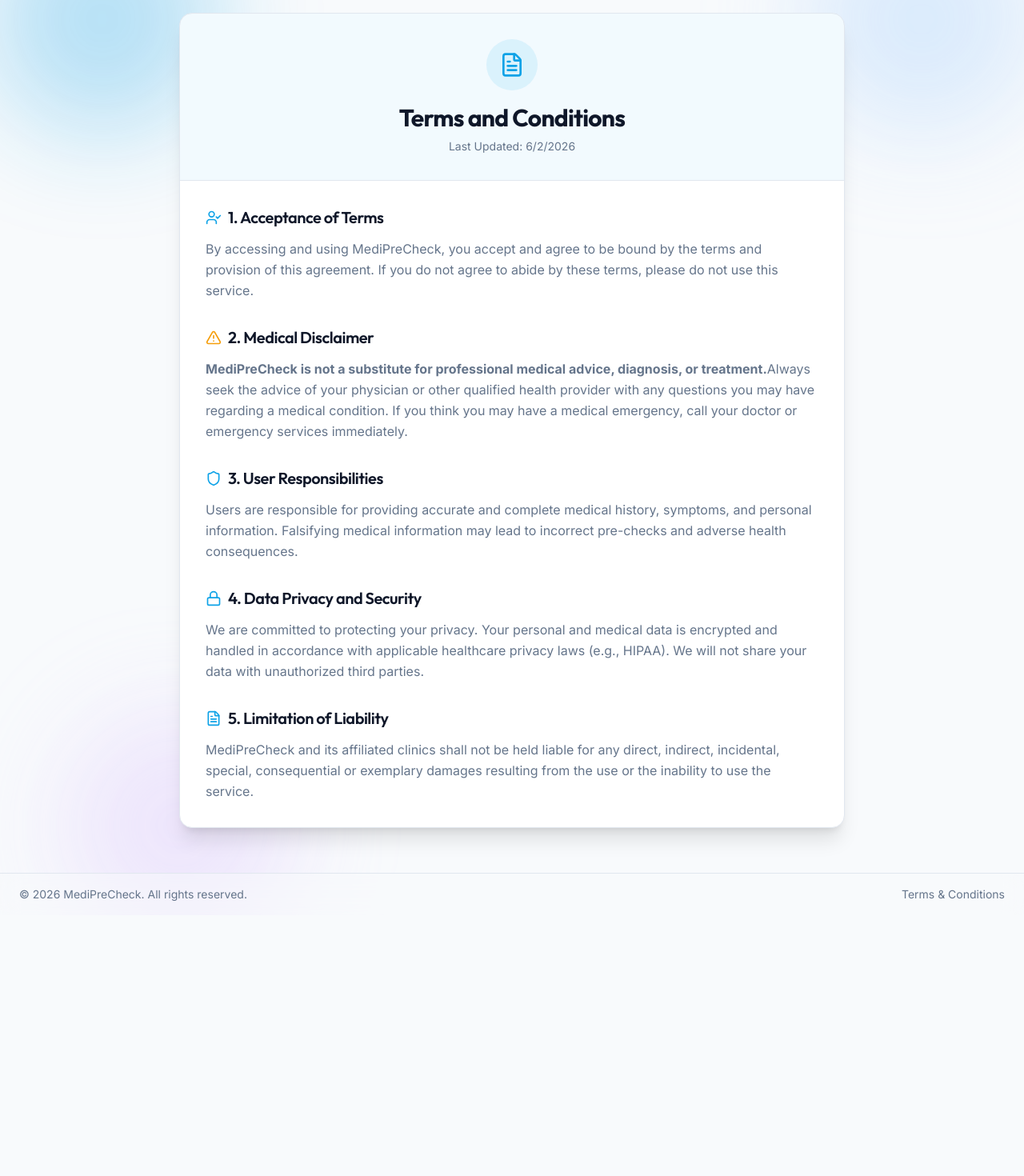
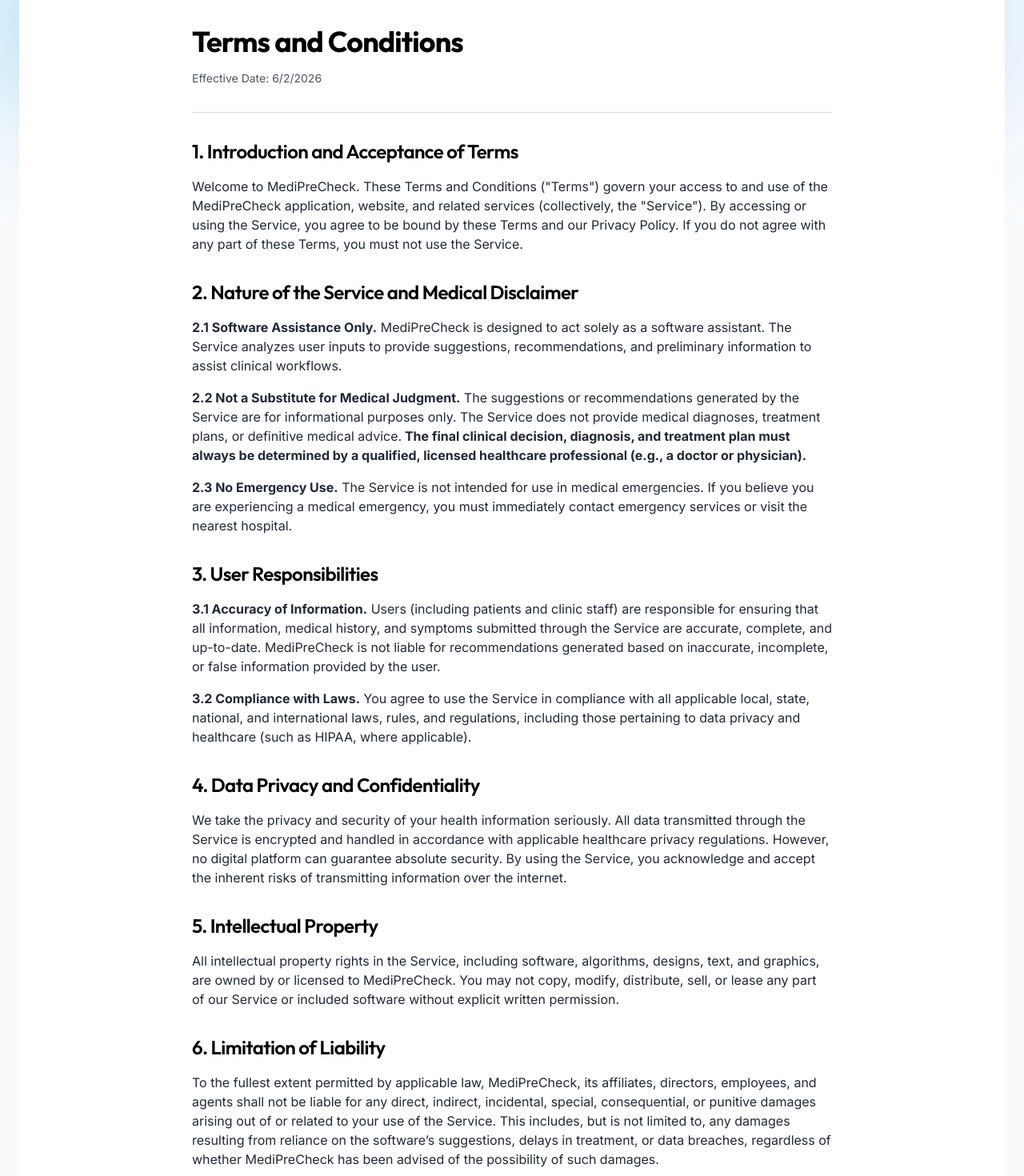
Before and after one commit to Raj-Shinde-045/mediprecheck, a React (Vite) app: page /terms in a window 1280 px wide. Shown: the part 120-1590 px from the top of the page at 80% size. Before the commit the page ends 1264 px from the top, so only its background shows below. Built offline with nearby package versions, Linux system fonts and the light colour scheme; no server answers; what groq-sdk would draw is missing.

Commit message:
feat: add Terms and Conditions page with medical disclaimers

```diff
--- a/src/pages/Terms.jsx
+++ b/src/pages/Terms.jsx
@@ -1,77 +1,94 @@
 import React from 'react';
-import { Shield, FileText, AlertTriangle, UserCheck, Lock } from 'lucide-react';
 
 export function Terms() {
   return (
-    <div className="max-w-4xl mx-auto py-8 px-4 sm:px-6 lg:px-8">
-      <div className="bg-card shadow-xl rounded-2xl overflow-hidden border border-border">
+    <div className="bg-white text-black min-h-screen">
+      <div className="max-w-4xl mx-auto py-12 px-6 sm:px-8 lg:px-12 font-sans">
+
         {/* Header */}
-        <div className="bg-primary/5 border-b border-border p-8 text-center">
-          <div className="w-16 h-16 bg-primary/10 rounded-full flex items-center justify-center mx-auto mb-4">
-            <FileText className="w-8 h-8 text-primary" />
-          </div>
-          <h1 className="text-3xl font-bold text-card-foreground tracking-tight">Terms and Conditions</h1>
-          <p className="text-muted-foreground mt-2 text-sm">Last Updated: {new Date().toLocaleDateString()}</p>
+        <div className="border-b border-gray-300 pb-8 mb-8">
+          <h1 className="text-4xl font-bold tracking-tight mb-4">Terms and Conditions</h1>
+          <p className="text-gray-600 text-sm">Effective Date: {new Date().toLocaleDateString()}</p>
         </div>
 
         {/* Content */}
-        <div className="p-8 space-y-8">
+        <div className="prose prose-sm sm:prose-base max-w-none text-gray-800 space-y-8">
+
           <section>
-            <h2 className="text-xl font-semibold flex items-center gap-2 text-card-foreground mb-3">
-              <UserCheck className="w-5 h-5 text-primary" />
-              1. Acceptance of Terms
-            </h2>
-            <p className="text-muted-foreground leading-relaxed">
-              By accessing and using MediPreCheck, you accept and agree to be bound by the terms and provision of this agreement.
-              If you do not agree to abide by these terms, please do not use this service.
+            <h2 className="text-2xl font-semibold mb-4 text-black">1. Introduction and Acceptance of Terms</h2>
+            <p>
+              Welcome to MediPreCheck. These Terms and Conditions ("Terms") govern your access to and use of the MediPreCheck application, website, and related services (collectively, the "Service").
+              By accessing or using the Service, you agree to be bound by these Terms and our Privacy Policy. If you do not agree with any part of these Terms, you must not use the Service.
             </p>
           </section>
 
           <section>
-            <h2 className="text-xl font-semibold flex items-center gap-2 text-card-foreground mb-3">
-              <AlertTriangle className="w-5 h-5 text-amber-500" />
-              2. Medical Disclaimer
-            </h2>
-            <p className="text-muted-foreground leading-relaxed">
-              <strong>MediPreCheck is not a substitute for professional medical advice, diagnosis, or treatment.</strong>
-              Always seek the advice of your physician or other qualified health provider with any questions you may have regarding a medical condition.
-              If you think you may have a medical emergency, call your doctor or emergency services immediately.
+            <h2 className="text-2xl font-semibold mb-4 text-black">2. Nature of the Service and Medical Disclaimer</h2>
+            <p>
+              <strong>2.1 Software Assistance Only.</strong> MediPreCheck is designed to act solely as a software assistant. The Service analyzes user inputs to provide suggestions, recommendations, and preliminary information to assist clinical workflows.
+            </p>
+            <p className="mt-4">
+              <strong>2.2 Not a Substitute for Medical Judgment.</strong> The suggestions or recommendations generated by the Service are for informational purposes only. The Service does not provide medical diagnoses, treatment plans, or definitive medical advice.
+              <strong> The final clinical decision, diagnosis, and treatment plan must always be determined by a qualified, licensed healthcare professional (e.g., a doctor or physician).</strong>
+            </p>
+            <p className="mt-4">
+              <strong>2.3 No Emergency Use.</strong> The Service is not intended for use in medical emergencies. If you believe you are experiencing a medical emergency, you must immediately contact emergency services or visit the nearest hospital.
             </p>
           </section>
 
           <section>
-            <h2 className="text-xl font-semibold flex items-center gap-2 text-card-foreground mb-3">
-              <Shield className="w-5 h-5 text-primary" />
-              3. User Responsibilities
-            </h2>
-            <p className="text-muted-foreground leading-relaxed">
-              Users are responsible for providing accurate and complete medical history, symptoms, and personal information.
-              Falsifying medical information may lead to incorrect pre-checks and adverse health consequences.
+            <h2 className="text-2xl font-semibold mb-4 text-black">3. User Responsibilities</h2>
+            <p>
+              <strong>3.1 Accuracy of Information.</strong> Users (including patients and clinic staff) are responsible for ensuring that all information, medical history, and symptoms submitted through the Service are accurate, complete, and up-to-date. MediPreCheck is not liable for recommendations generated based on inaccurate, incomplete, or false information provided by the user.
+            </p>
+            <p className="mt-4">
+              <strong>3.2 Compliance with Laws.</strong> You agree to use the Service in compliance with all applicable local, state, national, and international laws, rules, and regulations, including those pertaining to data privacy and healthcare (such as HIPAA, where applicable).
             </p>
           </section>
 
           <section>
-            <h2 className="text-xl font-semibold flex items-center gap-2 text-card-foreground mb-3">
-              <Lock className="w-5 h-5 text-primary" />
-              4. Data Privacy and Security
-            </h2>
-            <p className="text-muted-foreground leading-relaxed">
-              We are committed to protecting your privacy. Your personal and medical data is encrypted and handled in accordance
-              with applicable healthcare privacy laws (e.g., HIPAA). We will not share your data with unauthorized third parties.
+            <h2 className="text-2xl font-semibold mb-4 text-black">4. Data Privacy and Confidentiality</h2>
+            <p>
+              We take the privacy and security of your health information seriously. All data transmitted through the Service is encrypted and handled in accordance with applicable healthcare privacy regulations. However, no digital platform can guarantee absolute security. By using the Service, you acknowledge and accept the inherent risks of transmitting information over the internet.
             </p>
           </section>
 
           <section>
-            <h2 className="text-xl font-semibold flex items-center gap-2 text-card-foreground mb-3">
-              <FileText className="w-5 h-5 text-primary" />
-              5. Limitation of Liability
-            </h2>
-            <p className="text-muted-foreground leading-relaxed">
-              MediPreCheck and its affiliated clinics shall not be held liable for any direct, indirect, incidental, special,
-              consequential or exemplary damages resulting from the use or the inability to use the service.
+            <h2 className="text-2xl font-semibold mb-4 text-black">5. Intellectual Property</h2>
+            <p>
+              All intellectual property rights in the Service, including software, algorithms, designs, text, and graphics, are owned by or licensed to MediPreCheck. You may not copy, modify, distribute, sell, or lease any part of our Service or included software without explicit written permission.
+            </p>
+          </section>
+
+          <section>
+            <h2 className="text-2xl font-semibold mb-4 text-black">6. Limitation of Liability</h2>
+            <p>
+              To the fullest extent permitted by applicable law, MediPreCheck, its affiliates, directors, employees, and agents shall not be liable for any direct, indirect, incidental, special, consequential, or punitive damages arising out of or related to your use of the Service.
+              This includes, but is not limited to, any damages resulting from reliance on the software’s suggestions, delays in treatment, or data breaches, regardless of whether MediPreCheck has been advised of the possibility of such damages.
+            </p>
+          </section>
+
+          <section>
+            <h2 className="text-2xl font-semibold mb-4 text-black">7. Modifications to the Terms</h2>
+            <p>
+              We reserve the right to modify or replace these Terms at any time at our sole discretion. It is your responsibility to review these Terms periodically for changes. Your continued use of the Service following the posting of any changes constitutes acceptance of those changes.
+            </p>
+          </section>
+
+          <section>
+            <h2 className="text-2xl font-semibold mb-4 text-black">8. Governing Law</h2>
+            <p>
+              These Terms shall be governed and construed in accordance with the laws of the jurisdiction in which MediPreCheck operates, without regard to its conflict of law provisions.
+            </p>
+          </section>
+
+          <section className="pt-8 border-t border-gray-300 mt-12">
+            <p className="text-sm text-gray-500">
+              If you have any questions about these Terms, please contact the clinic administrator or support team.
             </p>
           </section>
         </div>
+
       </div>
     </div>
   );
```
